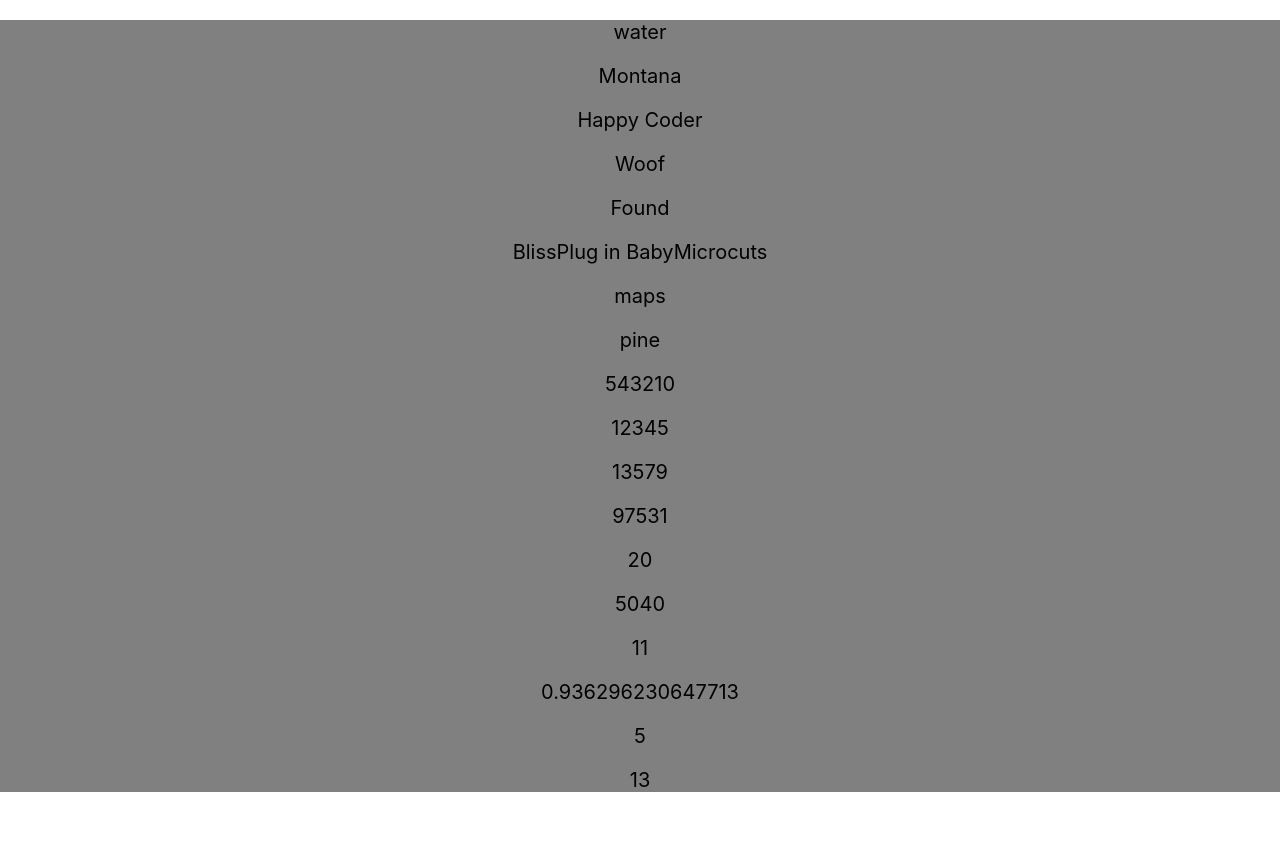
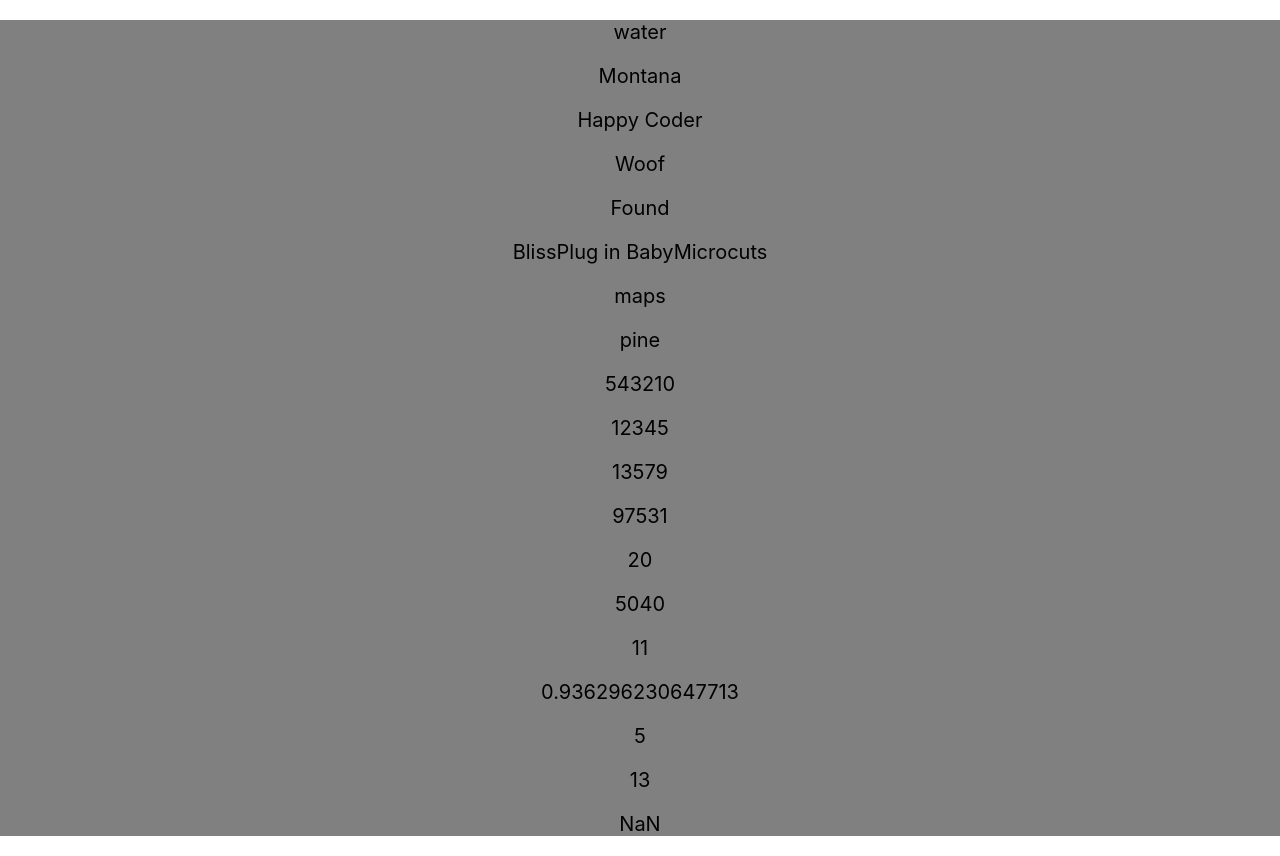
Before and after one commit to SimoneZem/fcc-ex, a React (Create React App) app: page / in a window 1280 px wide. Before the commit the page ends 812 px from the top, so only its background shows below. Built offline with nearby package versions, Linux system fonts and the light colour scheme.

Commit message:
feat(add parseInt): add parseInt

```diff
--- a/src/App.jsx
+++ b/src/App.jsx
@@ -19,6 +19,7 @@ import { DoWhileLoops } from "./components/DoWhileLoops";
 import { RandomFractions } from "./components/RandomFractions";
 import { RandomWholeNumbers } from "./components/RandomWholeNumbers";
 import { RangeWholeNumbers } from "./components/RangeWholeNumbers";
+import { ParseInt } from "./components/ParseInt";
 
 import "./App.css";
 
@@ -147,6 +148,9 @@ const myRange = [Math.floor(Math.random() * (myMax - myMin + 1)) + myMin];
 var myMin = 5;
 var myMax = 15;
 
+const myConversion = "Mattew Bellamy";
+// Con un valore "009" tornerà 9, con un valore alfabetico tornerà NaN
+
 function App() {
   return (
     <div className="App">
@@ -213,6 +217,9 @@ function App() {
           }
         />
       </p>
+      <p>
+        <ParseInt myConversion={parseInt(myConversion)} />
+      </p>
     </div>
   );
 }
--- /dev/null
+++ b/src/components/ParseInt/index.jsx
@@ -0,0 +1,5 @@
+import React from "react";
+
+export const ParseInt = ({ myConversion }) => {
+  return <div>{myConversion}</div>;
+};
```
